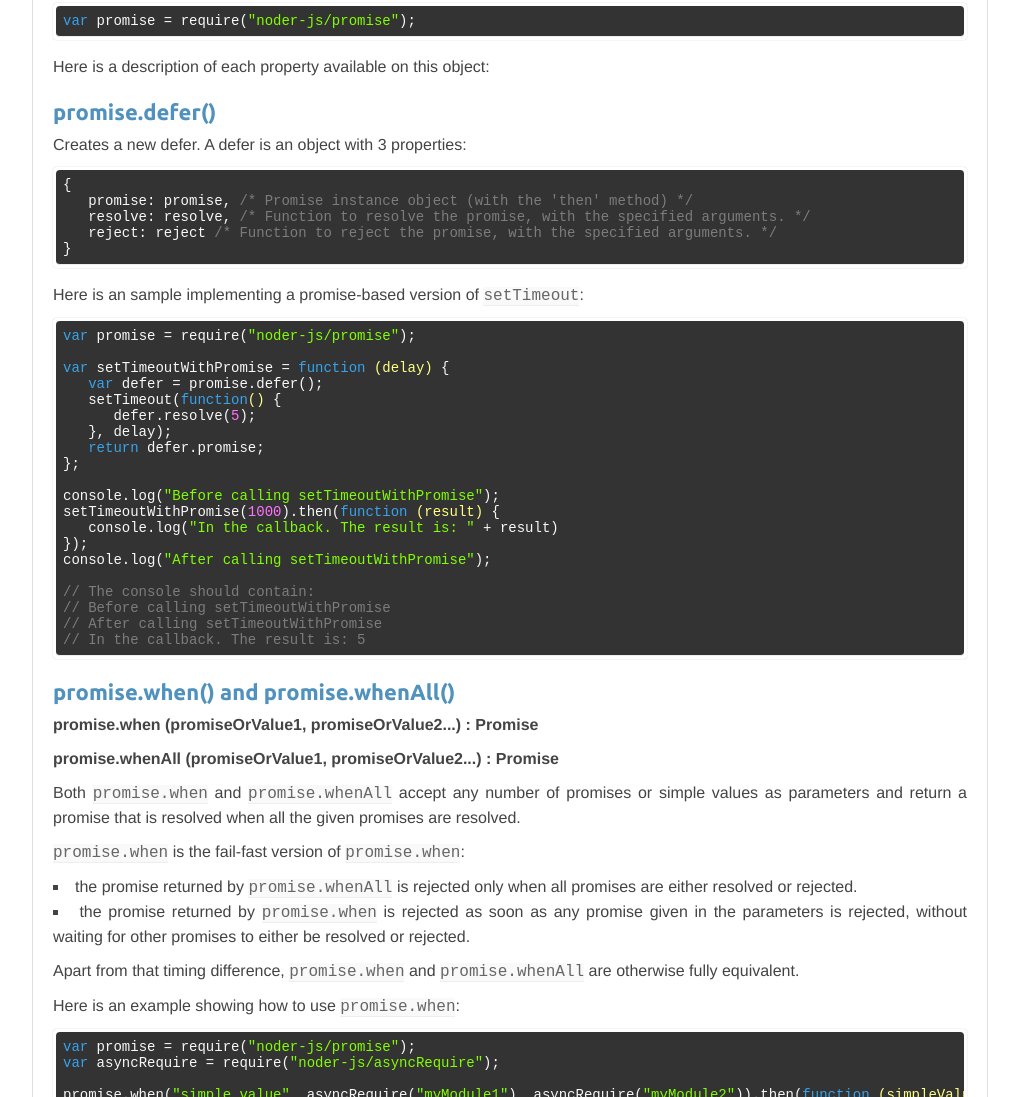
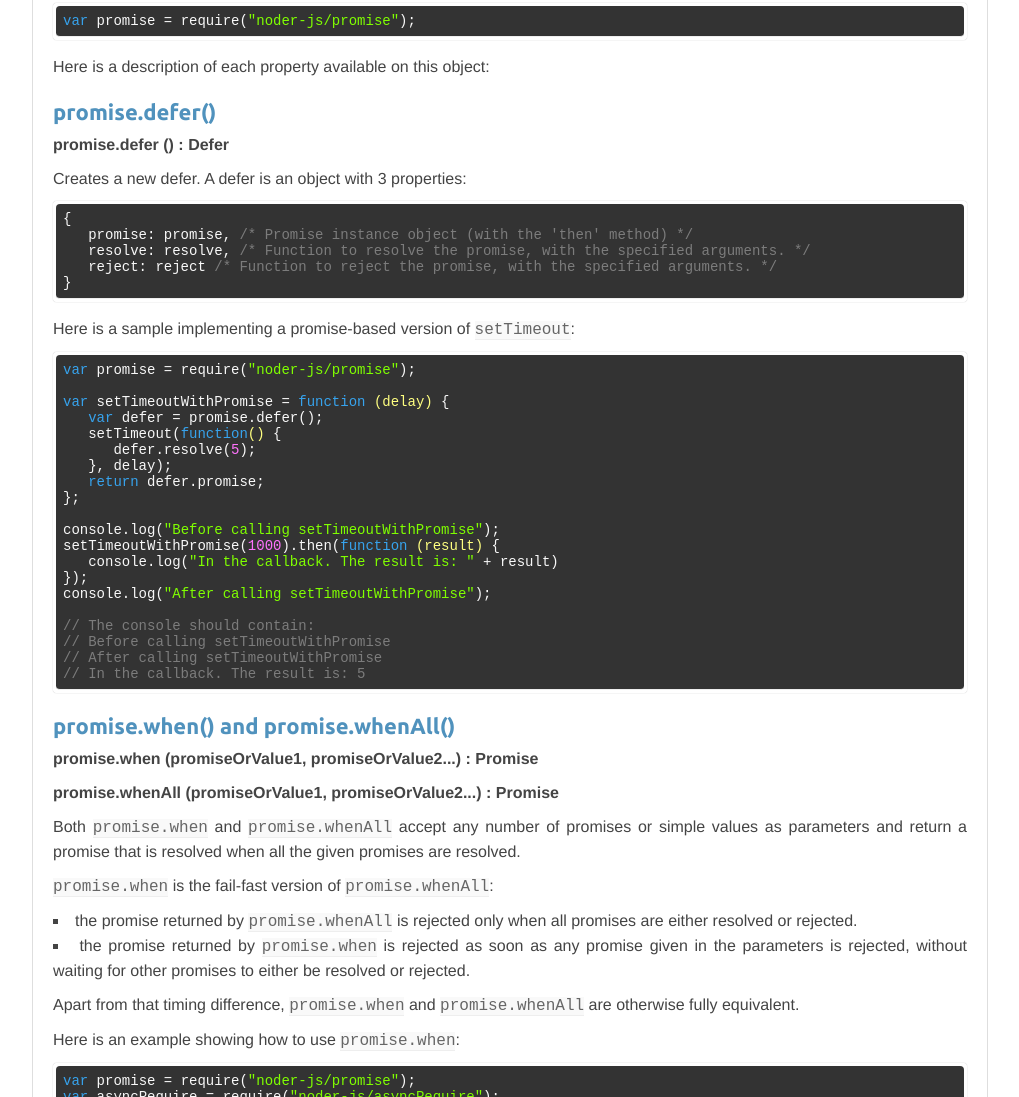
Before and after one commit to ariatemplates/noder-js, a plain HTML site: page api.html in a window 1280 px wide. Shown: the part 2091-3188 px from the top of the page, without its empty margins (130-1149 px from the left). Drawn offline with Linux system fonts and the light colour scheme.

Commit message:
Build 25cd82c771ad3db16a673144d479cca0ed815877 (stable)

```diff
--- a/api.html
+++ b/api.html
@@ -118,13 +118,14 @@ some modules asynchronously, even from code which was not loaded through noderJS
 <div class='snippet'><pre><code class="lang-js"><span class="keyword">var</span> promise = <span class="built_in">require</span>(<span class="string">"noder-js/promise"</span>);</code></pre></div>
 <p>Here is a description of each property available on this object:</p>
 <h3 id="promise-defer-">promise.defer()</h3>
+<p><strong>promise.defer () : Defer</strong></p>
 <p>Creates a new defer. A defer is an object with 3 properties:</p>
 <div class='snippet'><pre><code class="lang-js">{
    promise: promise, <span class="comment">/* Promise instance object (with the 'then' method) */</span>
    resolve: resolve, <span class="comment">/* Function to resolve the promise, with the specified arguments. */</span>
    reject: reject <span class="comment">/* Function to reject the promise, with the specified arguments. */</span>
 }</code></pre></div>
-<p>Here is an sample implementing a promise-based version of <code>setTimeout</code>:</p>
+<p>Here is a sample implementing a promise-based version of <code>setTimeout</code>:</p>
 <div class='snippet'><pre><code class="lang-js"><span class="keyword">var</span> promise = <span class="built_in">require</span>(<span class="string">"noder-js/promise"</span>);
 
 <span class="keyword">var</span> setTimeoutWithPromise = <span class="function"><span class="keyword">function</span> <span class="params">(delay)</span> {</span>
@@ -150,7 +151,7 @@ console.log(<span class="string">"After calling setTimeoutWithPromise"</span>);
 <p><strong>promise.whenAll (promiseOrValue1, promiseOrValue2...) : Promise</strong></p>
 <p>Both <code>promise.when</code> and <code>promise.whenAll</code> accept any number of promises or simple values as parameters and return
 a promise that is resolved when all the given promises are resolved.</p>
-<p><code>promise.when</code> is the fail-fast version of <code>promise.when</code>:</p>
+<p><code>promise.when</code> is the fail-fast version of <code>promise.whenAll</code>:</p>
 <ul>
 <li>the promise returned by <code>promise.whenAll</code> is rejected only when all promises are either resolved or rejected.</li>
 <li>the promise returned by <code>promise.when</code> is rejected as soon as any promise given in the parameters is rejected, without waiting for other
```
